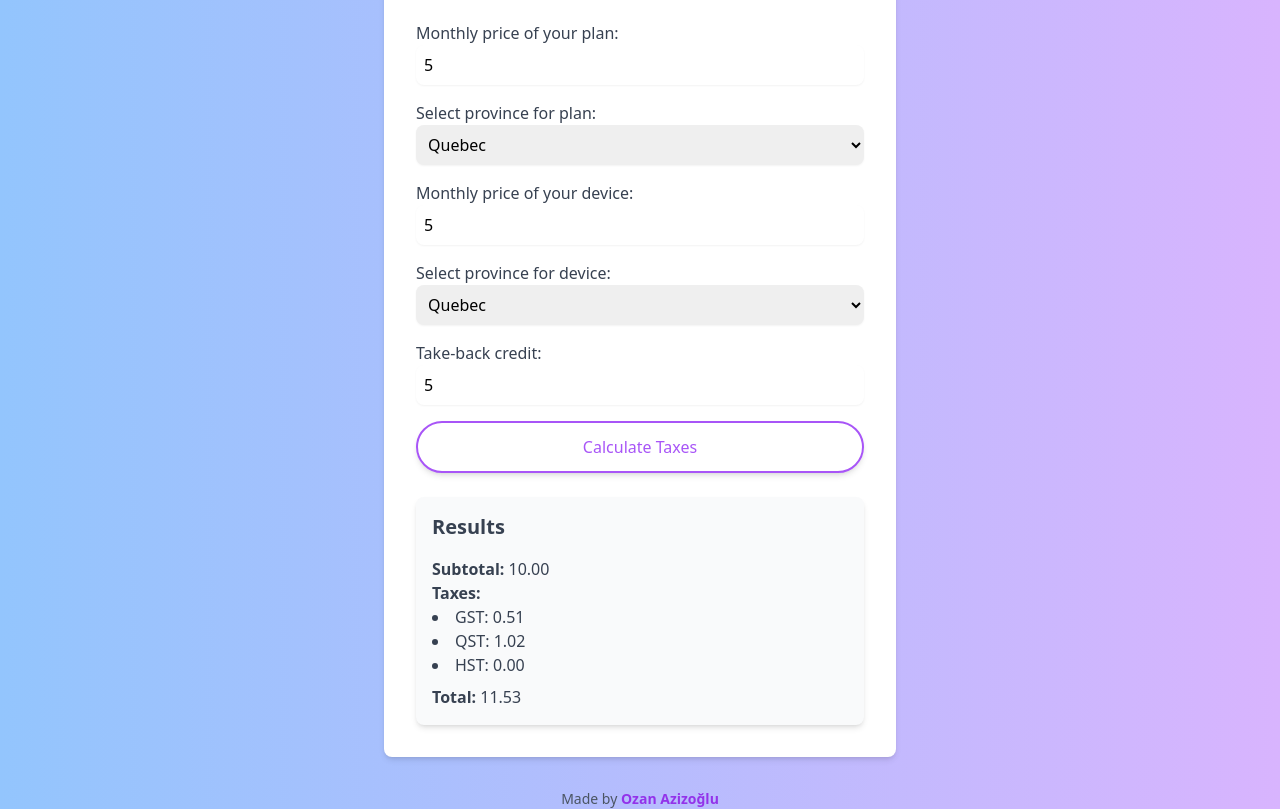
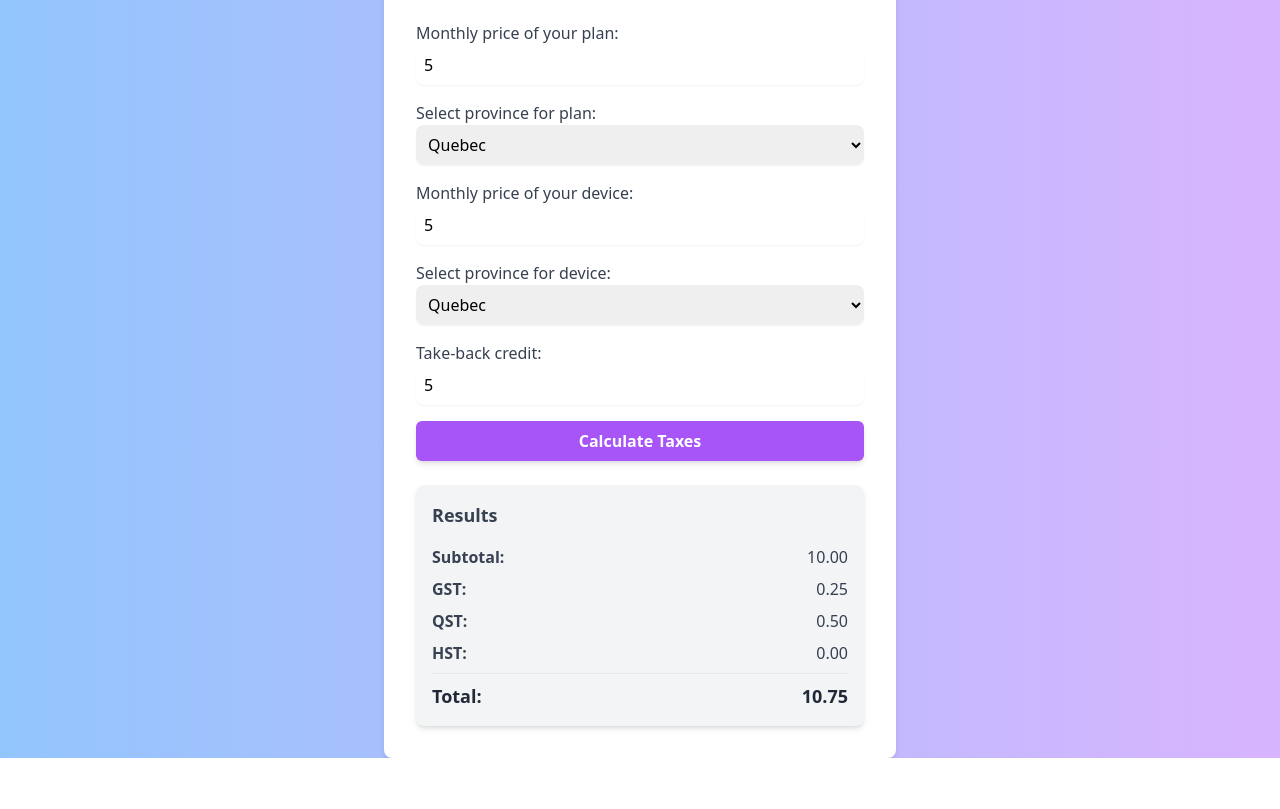
Before and after one commit to ozanazizoglu/ozanazizoglu.github.io, a plain HTML site: page index.html in a window 1280 px wide. Both pictures are taken after typing "5", "5", "5" into the empty fields and a click on the button "Calculate Taxes". Shown: the part 67-876 px from the top of the page. After the commit the page ends 825 px from the top, so only its background shows below. Drawn offline with nearby package versions, Linux system fonts and the light colour scheme.

Commit message:
Update index.html

```diff
--- a/index.html
+++ b/index.html
@@ -4,13 +4,12 @@
     <meta charset="UTF-8">
     <meta name="viewport" content="width=device-width, initial-scale=1.0">
     <title>Tax Calculator</title>
-    <!-- Tailwind CSS CDN -->
     <script src="https://cdn.tailwindcss.com"></script>
 </head>
 <body class="bg-gradient-to-r from-blue-300 to-purple-300 min-h-screen flex flex-col justify-center items-center">
     <div class="bg-white p-8 rounded-lg shadow-md max-w-lg w-full">
         <h1 class="text-2xl font-bold text-center text-gray-800 mb-6">Tax Calculator</h1>
-        <form id="taxForm" class="space-y-4">
+        <form class="space-y-4">
             <!-- Plan Details -->
             <div>
                 <label for="planPrice" class="block text-gray-700 font-medium">Monthly price of your plan:</label>
@@ -51,44 +50,48 @@
             <!-- Calculate Button -->
             <div class="flex justify-center mt-6">
                 <button type="button" onclick="calculateTaxes()"
-                    class="relative inline-flex items-center justify-center w-full max-w-md p-4 px-6 py-3 overflow-hidden font-medium text-indigo-600 transition duration-300 ease-out border-2 border-purple-500 rounded-full shadow-md group">
-                    <span class="absolute inset-0 flex items-center justify-center w-full h-full text-white duration-300 -translate-x-full bg-purple-500 group-hover:translate-x-0 ease">
-                        <svg class="w-6 h-6" fill="none" stroke="currentColor" viewBox="0 0 24 24" xmlns="http://www.w3.org/2000/svg">
-                            <path stroke-linecap="round" stroke-linejoin="round" stroke-width="2" d="M14 5l7 7m0 0l-7 7m7-7H3"></path>
-                        </svg>
-                    </span>
-                    <span class="absolute flex items-center justify-center w-full h-full text-purple-500 transition-all duration-300 transform group-hover:translate-x-full ease">Calculate Taxes</span>
-                    <span class="relative invisible">Calculate Taxes</span>
+                    class="w-full bg-purple-500 text-white font-semibold py-2 px-4 rounded-md shadow-md hover:bg-purple-600">
+                    Calculate Taxes
                 </button>
             </div>
         </form>
 
         <!-- Results Section -->
-        <div class="result hidden mt-6 bg-gray-50 p-4 rounded-lg shadow-md" id="resultSection">
-            <h2 class="text-xl font-semibold text-gray-700 mb-4">Results</h2>
-            <p class="text-gray-700"><strong>Subtotal:</strong> <span id="subtotal">-</span></p>
-            <p class="text-gray-700"><strong>Taxes:</strong></p>
-            <ul class="list-disc list-inside text-gray-700">
-                <li>GST: <span id="gst">-</span></li>
-                <li>QST: <span id="qst">-</span></li>
-                <li>HST: <span id="hst">-</span></li>
-            </ul>
-            <p class="text-gray-700 mt-2"><strong>Total:</strong> <span id="total">-</span></p>
+        <div id="resultSection" class="hidden mt-6 bg-gray-100 p-4 rounded-lg shadow-md">
+            <h2 class="text-lg font-bold text-gray-700 mb-4">Results</h2>
+            <div class="space-y-2">
+                <div class="flex justify-between text-gray-700">
+                    <span><strong>Subtotal:</strong></span>
+                    <span id="subtotal">-</span>
+                </div>
+                <div class="flex justify-between text-gray-700">
+                    <span><strong>GST:</strong></span>
+                    <span id="gst">-</span>
+                </div>
+                <div class="flex justify-between text-gray-700">
+                    <span><strong>QST:</strong></span>
+                    <span id="qst">-</span>
+                </div>
+                <div class="flex justify-between text-gray-700">
+                    <span><strong>HST:</strong></span>
+                    <span id="hst">-</span>
+                </div>
+                <hr class="my-2">
+                <div class="flex justify-between text-lg font-semibold text-gray-800">
+                    <span><strong>Total:</strong></span>
+                    <span id="total">-</span>
+                </div>
+            </div>
         </div>
     </div>
 
-    <!-- Footer -->
-    <footer class="mt-8 text-center text-sm text-gray-600">
-        Made by <a href="https://www.linkedin.com/in/aziz-ozan-azizoglu/" target="_blank" class="font-semibold text-purple-600 hover:underline">Ozan Azizoğlu</a>
-    </footer>
-
-    <!-- Script for Calculations -->
     <script>
         function calculateTaxes() {
-            const gstRate = 0.05; // GST
-            const qstRate = 0.09975; // QST
-            const hstRate = 0.13; // HST
+            const gstRate = 0.05;     // GST
+            const qstRate = 0.09975;  // QST
+            const hstRate = 0.13;     // HST
 
+            // Input values
             const planPrice = parseFloat(document.getElementById('planPrice').value);
             const devicePrice = parseFloat(document.getElementById('devicePrice').value);
             const takeBackCredit = parseFloat(document.getElementById('takeBackCredit').value);
@@ -103,25 +106,22 @@
             // Subtotal
             const subtotal = planPrice + devicePrice;
 
-            // Taxable Amount
-            const taxableAmount = subtotal + takeBackCredit / 24;
+            // Taxable amounts
+            const taxableQuebec = planProvince === 'qc' ? planPrice : 0;
+            const taxableOntario = deviceProvince === 'on' ? (devicePrice + takeBackCredit / 24) : 0;
 
-            // Taxes
-            let gst = 0, qst = 0, hst = 0;
+            // GST and QST (Quebec)
+            const gst = taxableQuebec * gstRate;
+            const qst = taxableQuebec * qstRate;
 
-            if (planProvince === 'qc' || deviceProvince === 'qc') {
-                gst = taxableAmount * gstRate;
-                qst = taxableAmount * qstRate;
-            }
-            if (planProvince === 'on' || deviceProvince === 'on') {
-                hst = taxableAmount * hstRate;
-            }
+            // HST (Ontario)
+            const hst = taxableOntario * hstRate;
 
-            // Total
+            // Total Taxes and Final Total
             const totalTaxes = gst + qst + hst;
             const total = subtotal + totalTaxes;
 
-            // Update Results
+            // Display results
             document.getElementById('subtotal').textContent = subtotal.toFixed(2);
             document.getElementById('gst').textContent = gst.toFixed(2);
             document.getElementById('qst').textContent = qst.toFixed(2);
```
